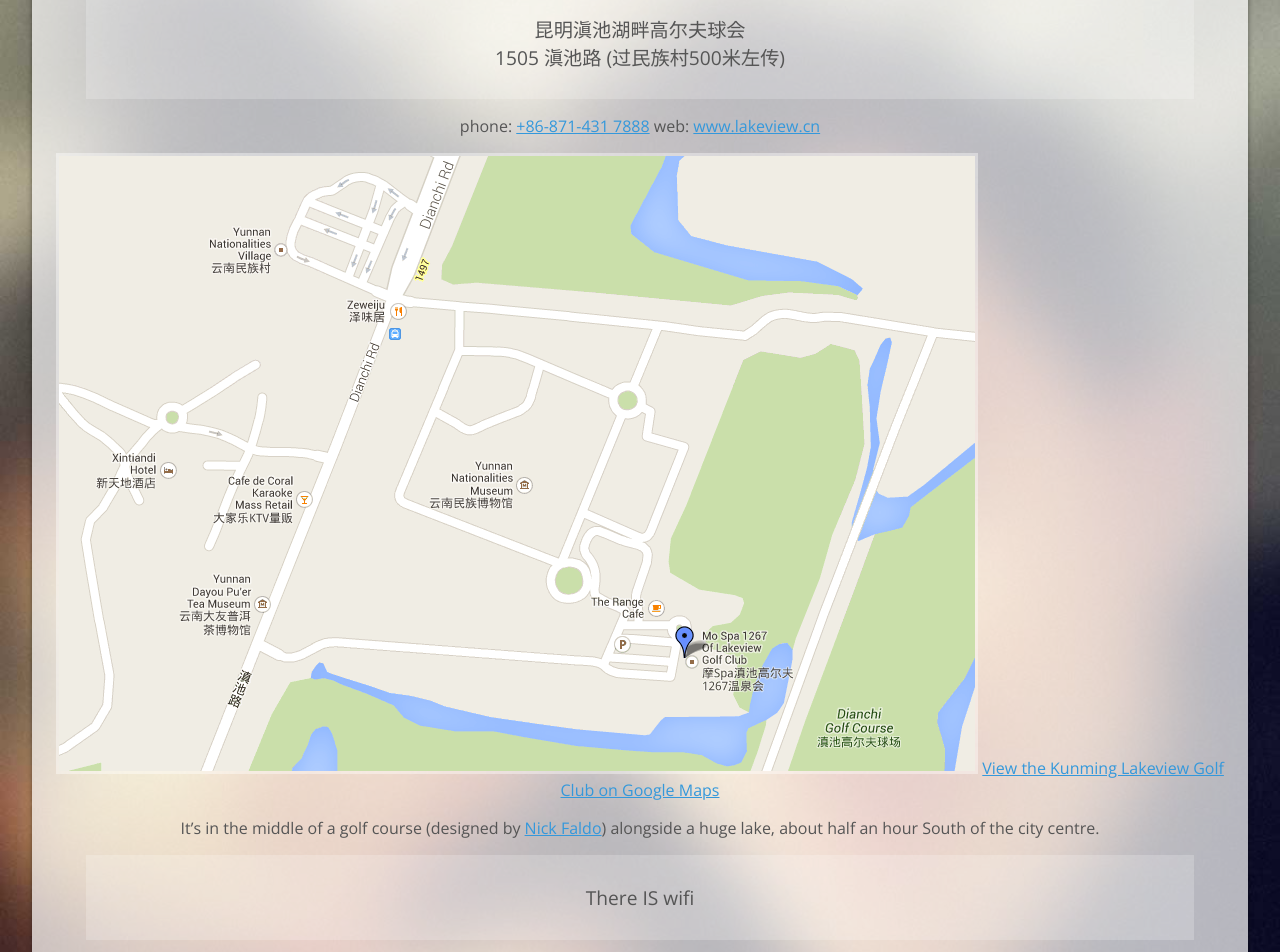
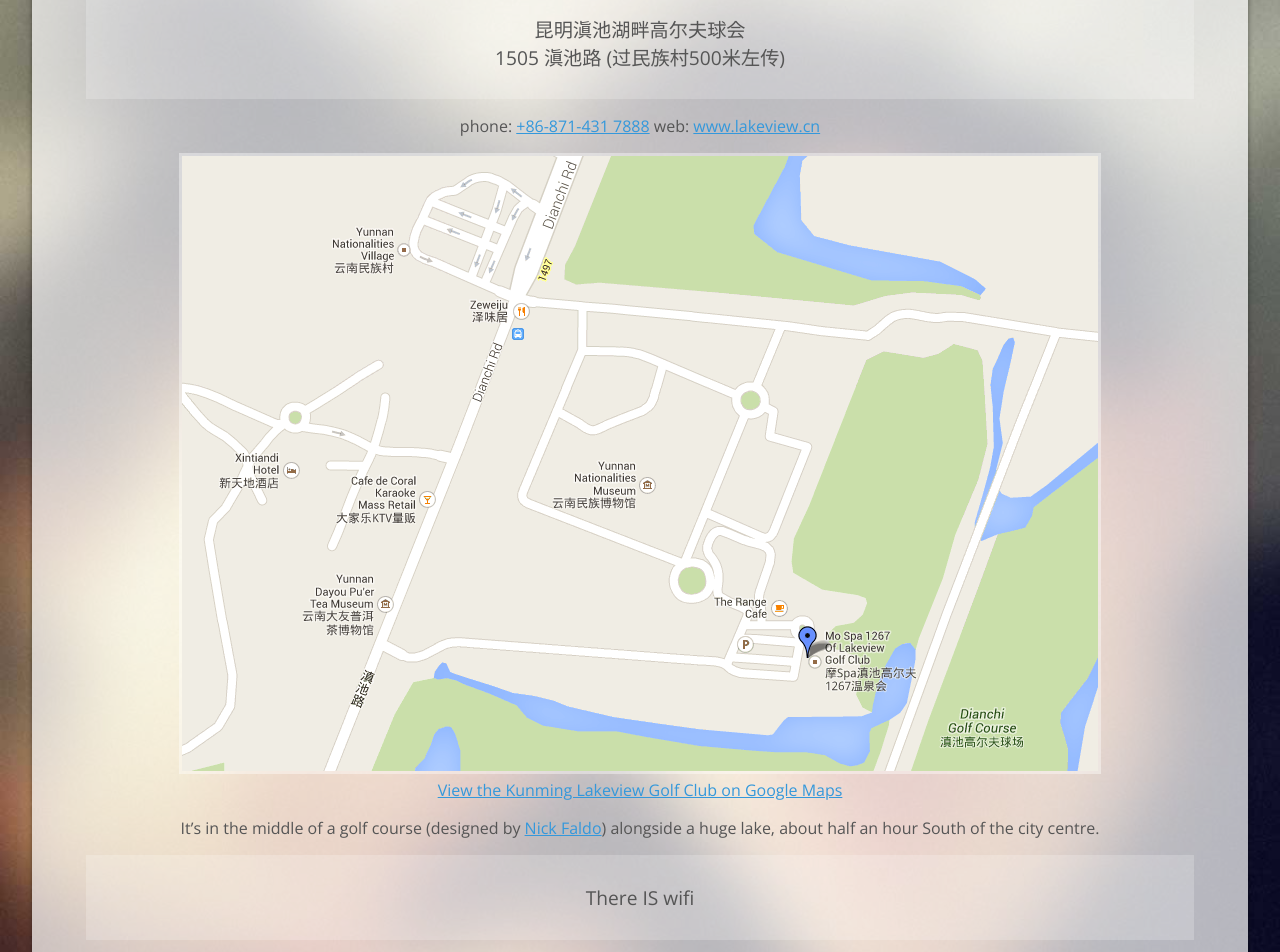
Before and after one commit to darryl-snow/wedding, a Jekyll site: the page built from index.html, in a window 1280 px wide. Shown: the part 2648-3600 px from the top of the page. Built offline with Jekyll 4.4.1, drawn with Linux system fonts in a browser that asks for light colours.

```diff
--- a/_layouts/default.html
+++ b/_layouts/default.html
@@ -6,9 +6,6 @@
 		<title>{{ page.title }}</title>
 		<meta name="viewport" content="width=device-width">
 		<link rel="shortcut icon" href="{{ site.baseurl }}/favicon-32x32.png">
-
-		<!-- syntax highlighting CSS -->
-		<link rel="stylesheet" href="{{ site.baseurl }}/css/syntax.css">
 
 		<!-- Custom CSS -->
 		<link rel="stylesheet" href="{{ site.baseurl }}/css/main.css">
--- a/css/main.css
+++ b/css/main.css
@@ -100,7 +100,7 @@
 	font-family: 					"Chopin Script", "Goudy Old Style", "Bell MT", "Baskerville Old Style", Baskerville, Georgia, serif;
 }
 
-a[href="https://maps.google.com/maps/ms?msa=0&amp;msid=206286023772849323287.0004ed6b46e73e51d2a78&amp;ie=UTF8&amp;ll=24.963512,102.671063&amp;spn=0,0&amp;t=m&amp;source=embed"] {
+a[href*="https://maps.google.com/"] {
 	display: 						block;
 }
 
```
